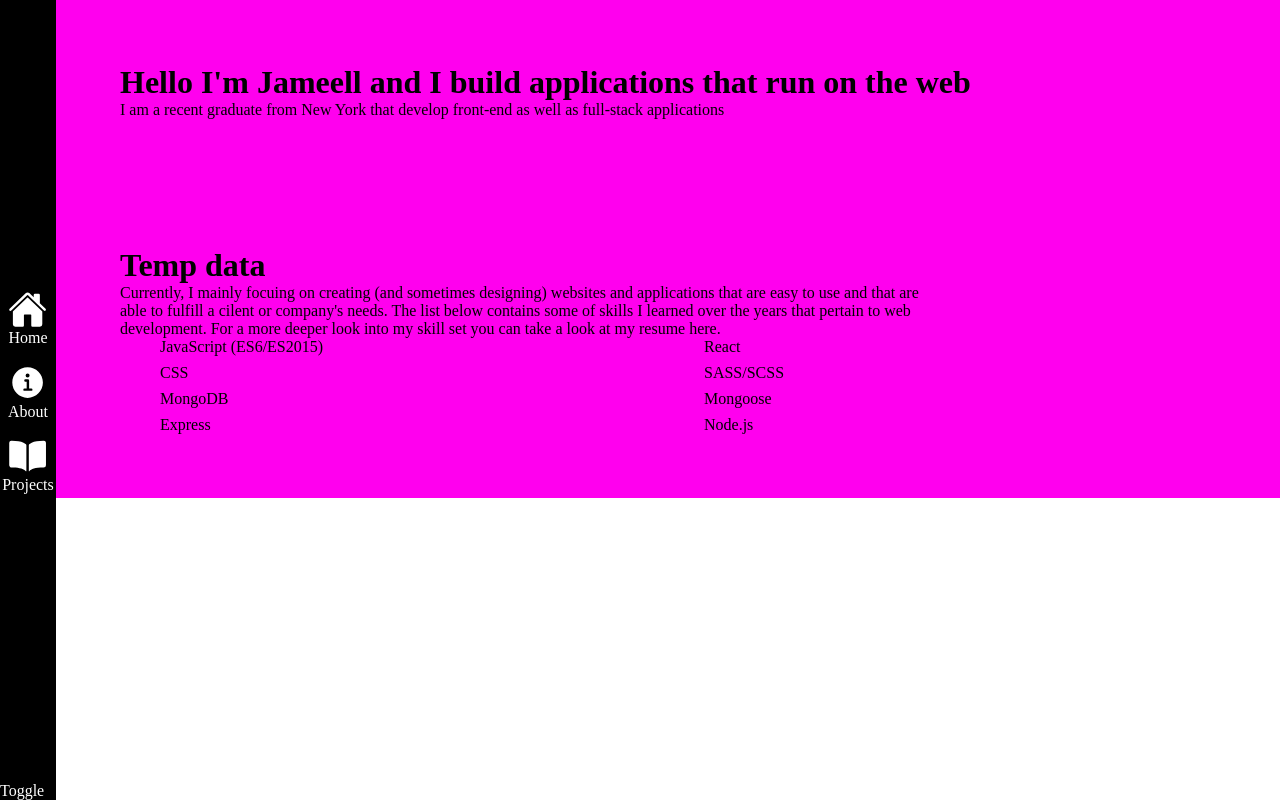
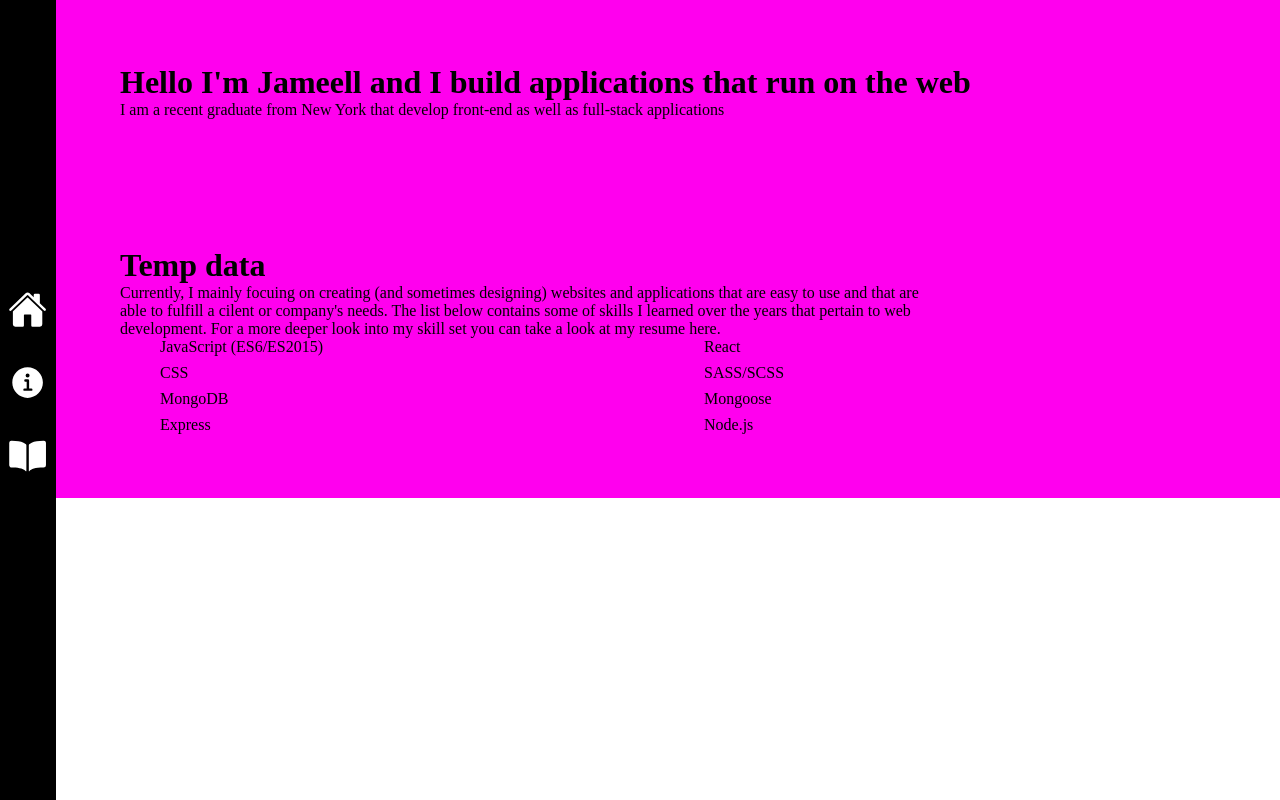
Before and after one commit to Jameell-Adjei/portfolio-website, a React (Create React App) app: page / in a window 1280 px wide. Built offline with nearby package versions, Linux system fonts and the light colour scheme.

Commit message:
Fixed hover issues with navbar

```diff
--- a/src/components/Navbar.js
+++ b/src/components/Navbar.js
@@ -3,27 +3,29 @@ import React from 'react';
 
 const Navbar = () => {
     return (
-        <section className='navbar'>
+        <nav className='navbar'>
             <a className='navbar__link' href="#intro__header">
 
             <svg xmlns='http://www.w3.org/2000/svg' width='512' height='512' viewBox='0 0 512 512'><title>ionicons-v5-i</title><path d='M261.56,101.28a8,8,0,0,0-11.06,0L66.4,277.15a8,8,0,0,0-2.47,5.79L63.9,448a32,32,0,0,0,32,32H192a16,16,0,0,0,16-16V328a8,8,0,0,1,8-8h80a8,8,0,0,1,8,8l0,136a16,16,0,0,0,16,16h96.06a32,32,0,0,0,32-32l0-165.06a8,8,0,0,0-2.47-5.79Z'/><path d='M490.91,244.15l-74.8-71.56,0-108.59a16,16,0,0,0-16-16h-48a16,16,0,0,0-16,16l0,32L278.19,40.62C272.77,35.14,264.71,32,256,32h0c-8.68,0-16.72,3.14-22.14,8.63L21.16,244.13c-6.22,6-7,15.87-1.34,22.37A16,16,0,0,0,43,267.56L250.5,69.28a8,8,0,0,1,11.06,0L469.08,267.56a16,16,0,0,0,22.59-.44C497.81,260.76,497.3,250.26,490.91,244.15Z'/></svg>
 
                 <span className='navbar__link--text'>Home</span>
             </a>
-            <a className='navbar__link' href="#">
+            <a className='navbar__link' href="#intro__header">
                 <svg xmlns='http://www.w3.org/2000/svg' width='512' height='512' viewBox='0 0 512 512'><title>ionicons-v5-e</title><path d='M256,56C145.72,56,56,145.72,56,256s89.72,200,200,200,200-89.72,200-200S366.28,56,256,56Zm0,82a26,26,0,1,1-26,26A26,26,0,0,1,256,138Zm48,226H216a16,16,0,0,1,0-32h28V244H228a16,16,0,0,1,0-32h32a16,16,0,0,1,16,16V332h28a16,16,0,0,1,0,32Z'/></svg>
 
-                About
+                <span className='navbar__link--text'>About</span>
             </a>
 
 
-            <a className='navbar__link' href="#">
+            <a className='navbar__link' href="#intro__header">
                 <svg xmlns='http://www.w3.org/2000/svg' width='512' height='512' viewBox='0 0 512 512'><title>ionicons-v5-h</title><path d='M202.24,74C166.11,56.75,115.61,48.3,48,48h0a31.36,31.36,0,0,0-17.92,5.33A32,32,0,0,0,16,79.9V366c0,19.34,13.76,33.93,32,33.93,71.07,0,142.36,6.64,185.06,47a4.11,4.11,0,0,0,6.94-3V106.82a15.89,15.89,0,0,0-5.46-12A143,143,0,0,0,202.24,74Z'/><path d='M481.92,53.3A31.33,31.33,0,0,0,464,48h0c-67.61.3-118.11,8.71-154.24,26a143.31,143.31,0,0,0-32.31,20.78,15.93,15.93,0,0,0-5.45,12V443.91a3.93,3.93,0,0,0,6.68,2.81c25.67-25.5,70.72-46.82,185.36-46.81a32,32,0,0,0,32-32v-288A32,32,0,0,0,481.92,53.3Z'/></svg>
 
-                Projects
+                <span className='navbar__link--text'> Projects </span>
             </a>
-            <a className='navbar__link' href="#">Toggle</a>
-        </section>
+            <a className='navbar__link' href="#intro__header">
+
+            <span className='navbar__link--text'> Toggle</span></a>
+        </nav>
 
     )
 }
--- a/src/styles/app.scss
+++ b/src/styles/app.scss
@@ -50,19 +50,30 @@ body{
         fill: white;
         width: 70%;
         height: 70%;
-
-        &:hover{
-            fill: orange;
-
-            filter: drop-shadow(0px 0px 6px red);
-
-        }
     }
 
 }
 
 
+.navbar__link--text{
+    opacity: 0;
+    transition: all 0.4s ease-in-out;
+}
 
+.navbar__link:hover{
+    > svg{
+        fill: orange;
+        transition: all 0.4s ease-in-out;
+        filter: drop-shadow(0px 0px 6px red);
+    }
+}
+.navbar__link:hover{
+
+
+    > .navbar__link--text{
+        opacity: 1;
+    }
+}
 
 .skill-list {
     display: grid;
```
